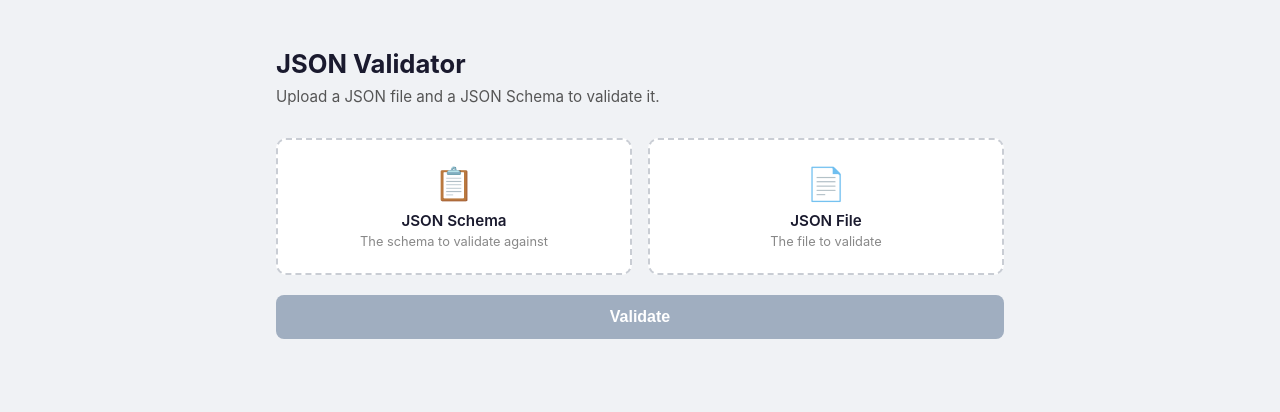
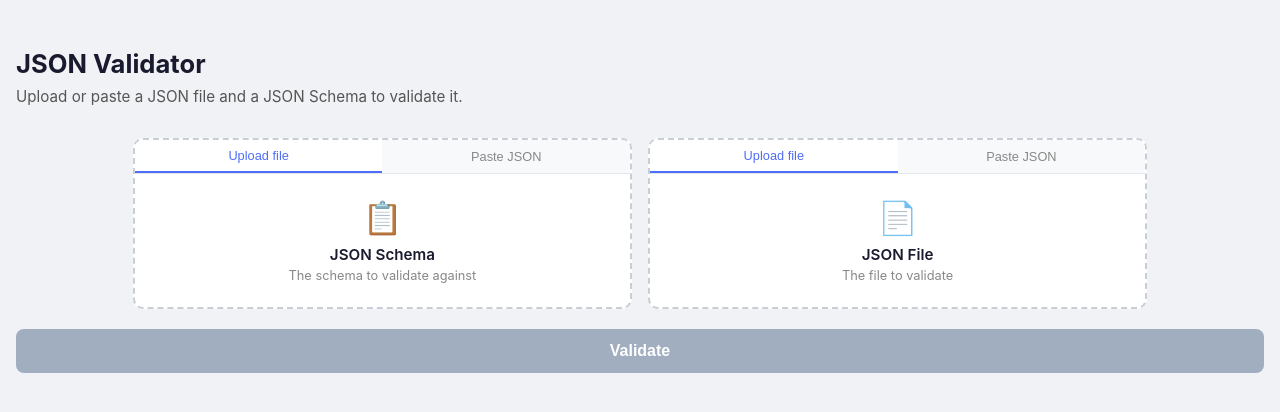
Before and after one commit to eovoc/eof-eos-validator, a React (Create React App) app: page / in a window 1280 px wide. Shown: the top 412 px of the page. Built offline with nearby package versions, Linux system fonts and the light colour scheme.

Commit message:
updated FileUploadCard to suport direct editing of json

```diff
--- a/src/App.css
+++ b/src/App.css
@@ -7,7 +7,6 @@ body {
 }
 
 .app {
-  max-width: 760px;
   margin: 48px auto;
   padding: 0 16px;
   font-family: -apple-system, BlinkMacSystemFont, 'Segoe UI', Roboto, sans-serif;
@@ -28,25 +27,23 @@ h1 {
 
 .upload-grid {
   display: grid;
-  grid-template-columns: 1fr 1fr;
+  grid-template-columns: 40% 40%;
   gap: 16px;
   margin-bottom: 20px;
+  justify-content: center;
 }
 
 .upload-card {
   background: #fff;
   border: 2px dashed #c9cdd4;
   border-radius: 10px;
-  padding: 24px 20px;
-  text-align: center;
-  cursor: pointer;
+  overflow: hidden;
   transition: border-color 0.15s, background 0.15s;
   position: relative;
 }
 
 .upload-card:hover {
   border-color: #4f6ef7;
-  background: #f5f7ff;
 }
 
 .upload-card.has-file {
@@ -54,13 +51,57 @@ h1 {
   border-color: #4f6ef7;
 }
 
-.upload-card input[type="file"] {
+.upload-tabs {
+  display: flex;
+  border-bottom: 1px solid #e2e8f0;
+}
+
+.upload-tab {
+  flex: 1;
+  padding: 8px 0;
+  font-size: 0.8rem;
+  font-weight: 500;
+  background: #f8f9fa;
+  border: none;
+  cursor: pointer;
+  color: #888;
+  transition: background 0.15s, color 0.15s;
+}
+
+.upload-tab:hover {
+  color: #4f6ef7;
+  background: #f0f4ff;
+}
+
+.upload-tab.active {
+  background: #fff;
+  color: #4f6ef7;
+  border-bottom: 2px solid #4f6ef7;
+}
+
+.upload-file-area {
+  position: relative;
+  text-align: center;
+  padding: 24px 20px;
+  min-height: 80px;
+  cursor: pointer;
+}
+
+.upload-file-area:hover {
+  background: #f5f7ff;
+}
+
+.upload-file-area input[type="file"] {
   position: absolute;
   inset: 0;
   opacity: 0;
   cursor: pointer;
   width: 100%;
   height: 100%;
+}
+
+.upload-paste-area {
+  padding: 16px 20px 20px;
 }
 
 .upload-icon {
@@ -181,3 +222,22 @@ h1 {
   font-size: 0.9rem;
   margin-bottom: 24px;
 }
+
+.paste-area {
+  width: 100%;
+  height: 120px;
+  border: 1px solid #e2e8f0;
+  border-radius: 6px;
+  padding: 8px 10px;
+  font-size: 0.8rem;
+  font-family: 'Courier New', monospace;
+  resize: vertical;
+  outline: none;
+  color: #333;
+  transition: border-color 0.15s;
+  margin-top: 8px;
+}
+
+.paste-area:focus {
+  border-color: #4f6ef7;
+}
--- a/src/App.tsx
+++ b/src/App.tsx
@@ -36,7 +36,7 @@ export default function App() {
   return (
     <div className="app">
       <h1>JSON Validator</h1>
-      <p className="subtitle">Upload a JSON file and a JSON Schema to validate it.</p>
+      <p className="subtitle">Upload or paste a JSON file and a JSON Schema to validate it.</p>
 
       <div className="upload-grid">
         <FileUploadCard
@@ -45,6 +45,7 @@ export default function App() {
             icon="📋"
             file={schema.file}
             onFile={(f) => { schema.handleFile(f); setResult(null); setRuntimeError(null); }}
+            onText={(t) => { schema.handleText(t); setResult(null); setRuntimeError(null); }}
             accept=".json,application/json"
         />
         <FileUploadCard
@@ -53,6 +54,7 @@ export default function App() {
           icon="📄"
           file={data.file}
           onFile={(f) => { data.handleFile(f); setResult(null); setRuntimeError(null); }}
+          onText={(t) => { data.handleText(t); setResult(null); setRuntimeError(null); }}
           accept=".json,application/json"
         />
       </div>
--- a/src/components/FileUploadCard.tsx
+++ b/src/components/FileUploadCard.tsx
@@ -1,9 +1,12 @@
+import { useState } from "react";
+
 function FileUploadCard({
   label,
   hint,
   icon,
   file,
   onFile,
+  onText,
   accept,
 }: {
   label: string;
@@ -11,10 +14,46 @@ function FileUploadCard({
   icon: string;
   file: File | null;
   onFile: (f: File | null) => void;
+  onText: (text: string) => void;
   accept: string;
 }) {
+  const [mode, setMode] = useState<"file" | "paste">("file");
+  const [pastedText, setPastedText] = useState("");
+
+  function switchMode(newMode: "file" | "paste") {
+    if (newMode === mode) return;
+    setMode(newMode);
+    setPastedText("");
+    if (newMode === "paste") {
+      onFile(null);
+    } else {
+      onText("");
+    }
+  }
+
+  const hasContent = mode === "file" ? !!file : !!pastedText;
+
   return (
-    <div className={`upload-card ${file ? "has-file" : ""}`}>
+    <div className={`upload-card ${hasContent ? "has-file" : ""}`}>
+      <div className="upload-tabs">
+        <button
+          className={`upload-tab ${mode === "file" ? "active" : ""}`}
+          onClick={() => switchMode("file")}
+          type="button"
+        >
+          Upload file
+        </button>
+        <button
+          className={`upload-tab ${mode === "paste" ? "active" : ""}`}
+          onClick={() => switchMode("paste")}
+          type="button"
+        >
+          Paste JSON
+        </button>
+      </div>
+
+      {mode === "file" ? (
+        <div className="upload-file-area">
           <input
             type="file"
             accept={accept}
@@ -25,6 +64,33 @@ function FileUploadCard({
           <div className="upload-hint">{hint}</div>
           {file && <div className="file-name">{file.name}</div>}
         </div>
+      ) : (
+        <div className="upload-paste-area">
+          <div className="upload-label">{label}</div>
+          <textarea
+            className="paste-area"
+            placeholder='{ "paste": "your JSON here" }'
+            value={pastedText}
+            onChange={(e) => {
+              setPastedText(e.target.value);
+              onText(e.target.value);
+            }}
+            onPaste={(e) => {
+              e.preventDefault();
+              const text = e.clipboardData.getData("text");
+              try {
+                const pretty = JSON.stringify(JSON.parse(text), null, 2);
+                setPastedText(pretty);
+                onText(pretty);
+              } catch {
+                setPastedText(text);
+                onText(text);
+              }
+            }}
+          />
+        </div>
+      )}
+    </div>
   );
 }
 
--- a/src/hooks/useJsonFile.ts
+++ b/src/hooks/useJsonFile.ts
@@ -21,7 +21,22 @@ function useJsonFile() {
     reader.readAsText(f);
   }
 
-  return { file, content, parseError, handleFile };
+  function handleText(text: string) {
+    setFile(null);
+    setParseError(null);
+    if (!text.trim()) {
+      setContent(null);
+      return;
+    }
+    try {
+      setContent(JSON.parse(text));
+    } catch {
+      setContent(null);
+      setParseError("Pasted text is not valid JSON.");
+    }
+  }
+
+  return { file, content, parseError, handleFile, handleText };
 }
 
 export default useJsonFile;
```
Lines whose indentation alone changed are shown as unchanged.
